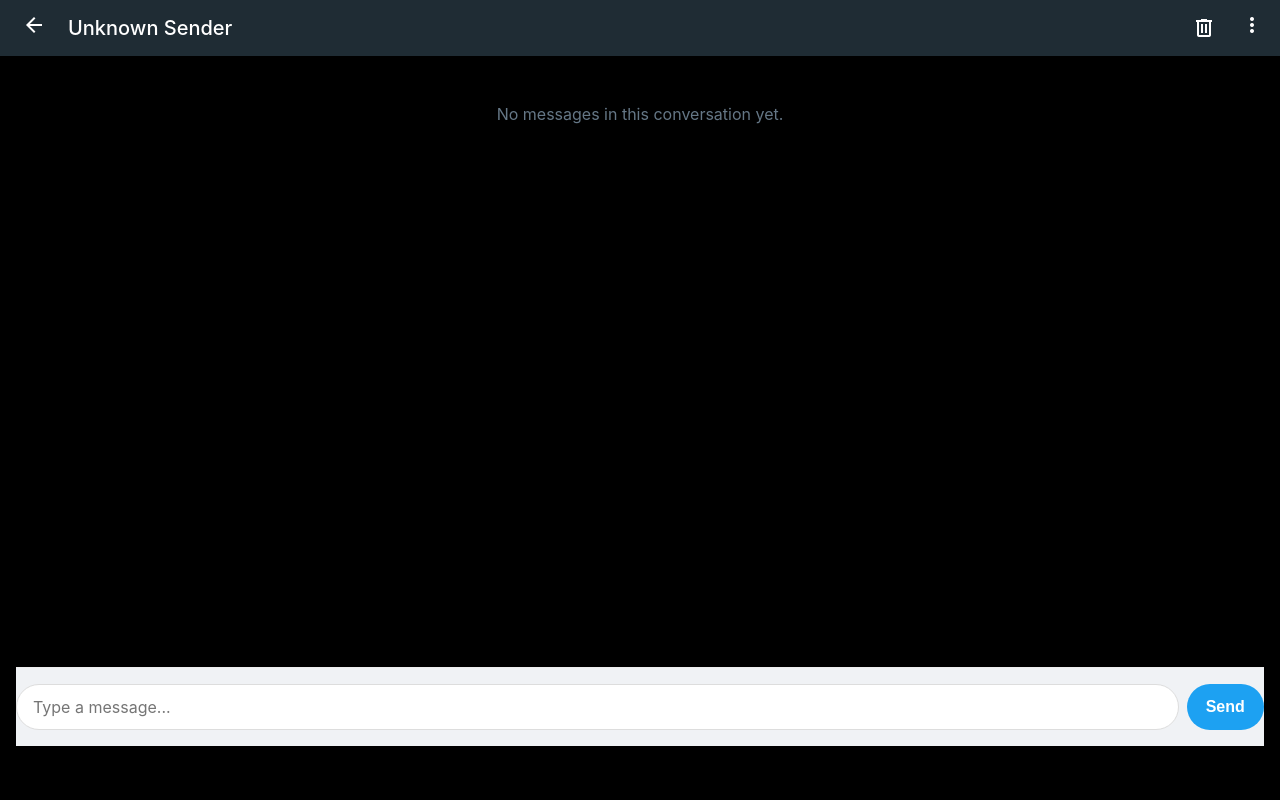
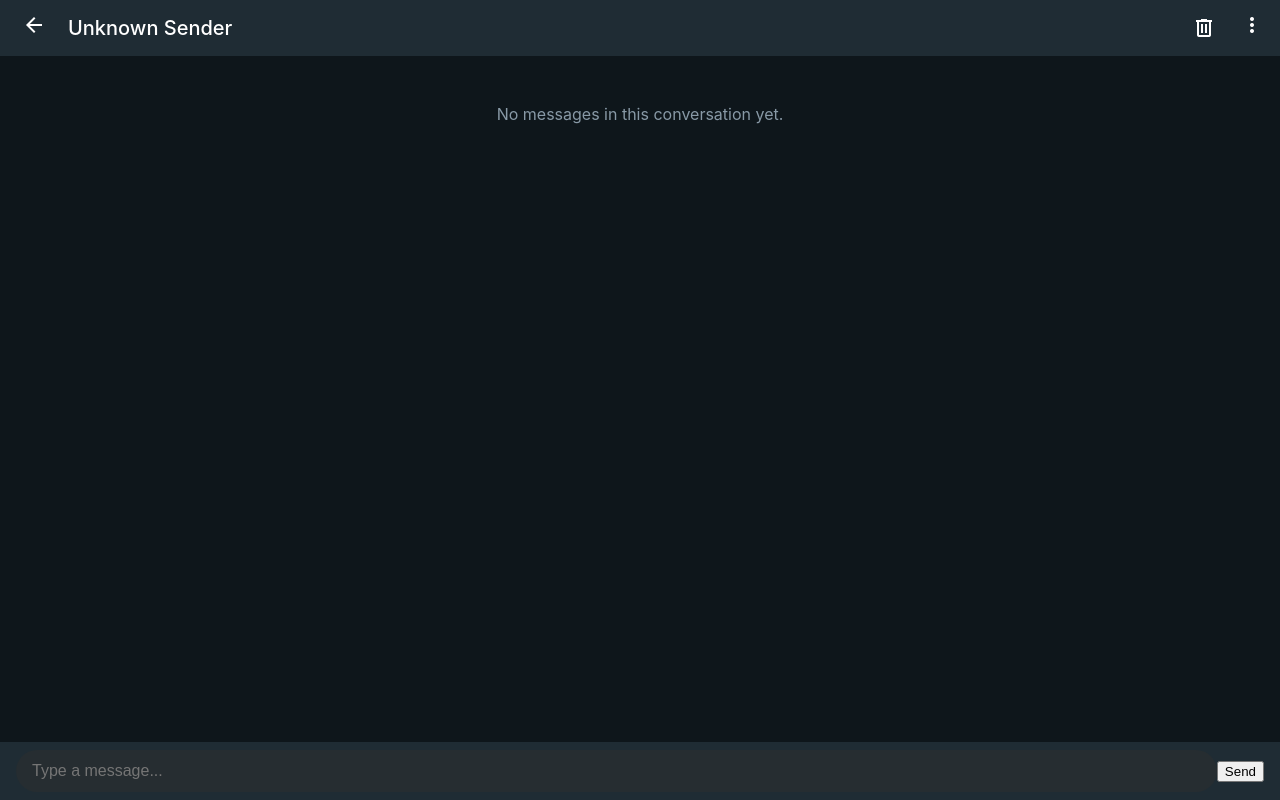
Before and after one commit to VictorPaulArony/sms-simulator, a React (Vite) app: page /conversation/1 in a window 1280 px wide. Built offline with nearby package versions, Linux system fonts and the light colour scheme.

Commit message:
fix: adjust layout styles for improved message display and input form

```diff
--- a/src/pages/ConversationPage.css
+++ b/src/pages/ConversationPage.css
@@ -1,80 +1,92 @@
 .conversation-page {
   display: flex;
   flex-direction: column;
-  height: calc(100vh - 110px); /* Adjust based on header/footer height */
-  padding: 1rem;
-  padding-bottom: 0; /* Remove bottom padding to let input stick */
+  height: calc(100vh - 56px); /* Header height */
+  background-color: #0e161b;
 }
 
 .messages-container {
   flex: 1;
   overflow-y: auto;
-  padding-bottom: 1rem; /* Add padding here instead */
+  padding: 1rem;
+  display: flex;
+  flex-direction: column;
+  gap: 0.5rem;
 }
 
 .no-messages {
   text-align: center;
-  color: #657786;
+  color: #8899a6;
   margin-top: 2rem;
 }
 
 .message-bubble {
-  background-color: #dcf8c6; /* Greenish for sent messages */
-  border-radius: 10px;
-  padding: 0.75rem 1rem;
-  margin-bottom: 0.5rem;
+  padding: 0.5rem 0.75rem;
+  border-radius: 8px;
   max-width: 80%;
-  align-self: flex-end; /* Align to the right for sent messages */
-  box-shadow: 0 1px 1px rgba(0, 0, 0, 0.1);
+  word-wrap: break-word;
+}
+
+.message-bubble.sent {
+  background-color: #fff;
+  align-self: flex-start;
+}
+
+.message-bubble.received {
+  background-color: #fff;
+  align-self: flex-start;
 }
 
 .message-bubble p {
   margin: 0;
-  color: #1c1e21;
-  word-wrap: break-word; /* Ensure long words break */
-  overflow-wrap: break-word; /* Standard property for word wrapping */
+  color: #000;
 }
 
 .message-timestamp {
   display: block;
   font-size: 0.7rem;
-  color: #657786;
+  color: #a0b3c1;
   text-align: right;
   margin-top: 0.2rem;
 }
 
+.date-separator {
+  align-self: center;
+  background-color: #1f2c34;
+  color: #a0b3c1;
+  padding: 0.25rem 0.75rem;
+  border-radius: 8px;
+  font-size: 0.8rem;
+  margin: 1rem 0;
+}
+
 .message-input-form {
   display: flex;
-  padding: 1rem 0;
-  border-top: 1px solid #eee;
-  background-color: #f0f2f5;
-  position: sticky;
-  bottom: 0;
-  width: 100%;
+  align-items: center;
+  padding: 0.5rem 1rem;
+  background-color: #1f2c34;
 }
 
 .message-input-form input {
   flex: 1;
-  border: 1px solid #ddd;
+  background-color: #262d31;
+  border: none;
   border-radius: 99px;
   padding: 0.75rem 1rem;
-  margin-right: 0.5rem;
+  color: #fff;
   font-size: 1rem;
-  font-family: inherit;
 }
 
-.message-input-form button {
-  background-color: #1DA1F2;
-  color: white;
+.attachment-button, .send-button {
+  background: none;
   border: none;
-  border-radius: 99px;
-  padding: 0.75rem 1.2rem;
-  font-size: 1rem;
-  font-weight: bold;
+  color: #8899a6;
+  font-size: 1.5rem;
   cursor: pointer;
-  transition: background-color 0.2s;
+  padding: 0.5rem;
 }
 
-.message-input-form button:hover {
-  background-color: #0c85d0;
+.send-button {
+  color: #f39c12;
+  transform: rotate(45deg);
 }
```
